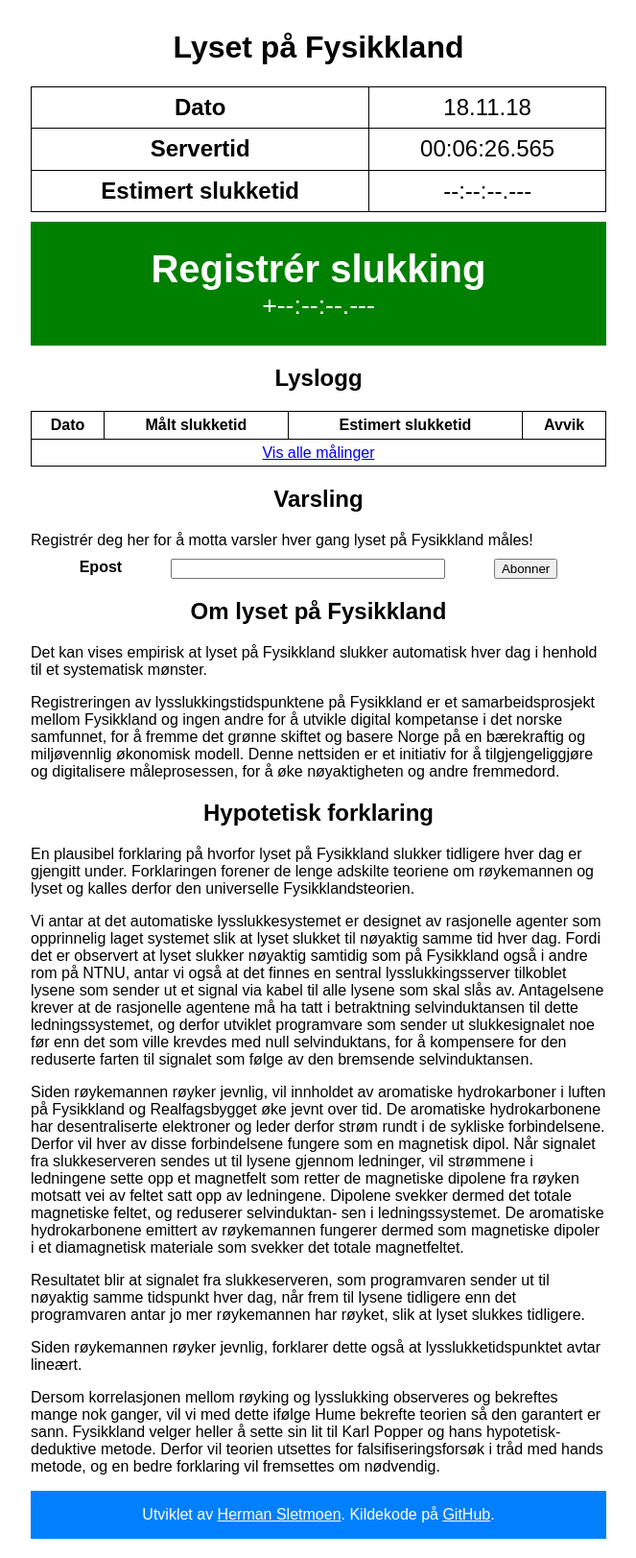
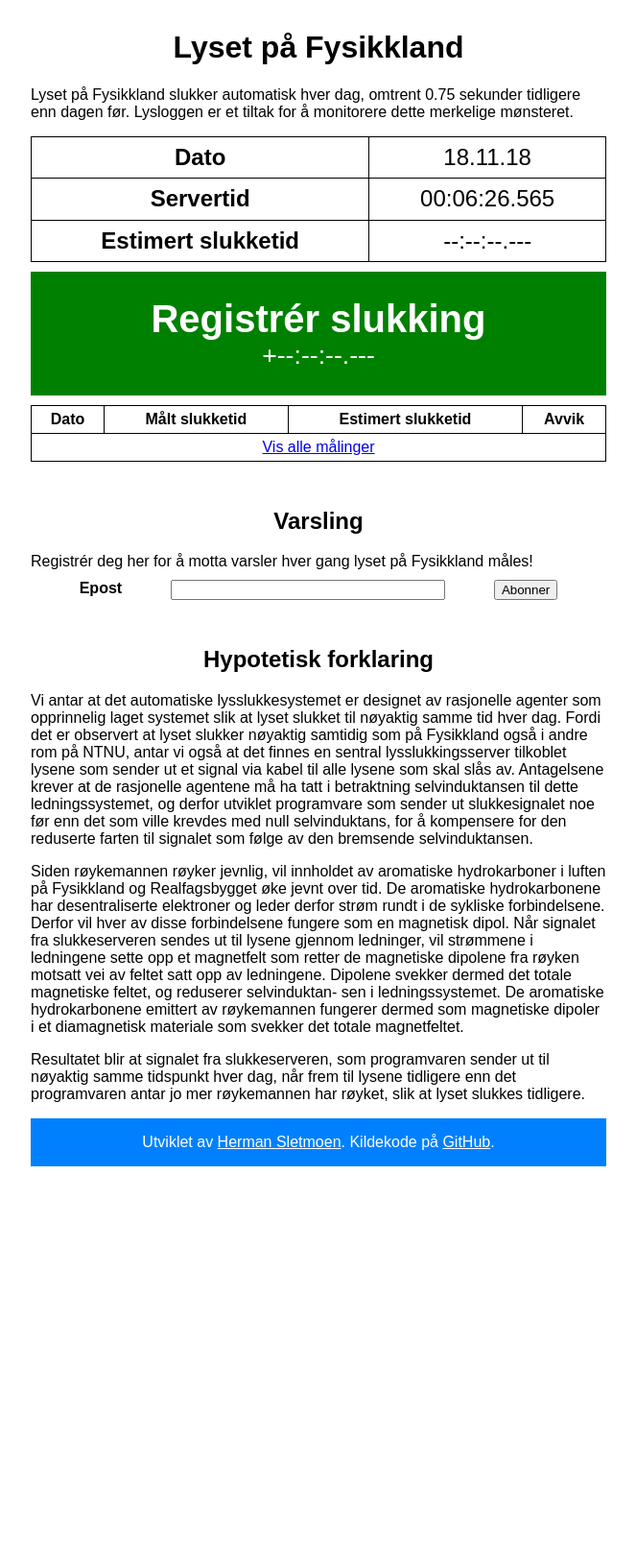
Before and after one commit to hersle/light, a PHP site: page / in a window 1280 px wide. Shown: the whole page at 96% size, without its empty margins (308-971 px from the left). After the commit the page ends 1215 px from the top, so only its background shows below. Run offline with PHP 8.4, Linux system fonts and the light colour scheme; data that the repository does not hold is empty.

Commit message:
Style and content changes

```diff
--- a/index.html
+++ b/index.html
@@ -13,6 +13,8 @@
 <h1>Lyset på Fysikkland</h1>
 
 <div id="response"></div>
+
+<p>Lyset på Fysikkland slukker automatisk hver dag, omtrent 0.75 sekunder tidligere enn dagen før. Lysloggen er et tiltak for å monitorere dette merkelige mønsteret.</p>
 
 <table>
 	<tr>
@@ -37,8 +39,6 @@
 </form>
 
 
-<h2>Lyslogg</h2>
-
 <table id="lighttable">
 <tbody id="lighttabletop">
 <tr><th>Dato</th><th>Målt slukketid</th><th>Estimert slukketid</th><th>Avvik</th></tr>
@@ -61,24 +61,8 @@ Registrér deg her for å motta varsler hver gang lyset på Fysikkland måles!
 <button id="subscribebutton" type="button">Abonner</button>
 </form>
 
-<h2>Om lyset på Fysikkland</h2>
-
-<p>
-Det kan vises empirisk at lyset på Fysikkland slukker automatisk hver dag i henhold til et systematisk mønster.
-</p>
-<p>
-Registreringen av lysslukkingstidspunktene på Fysikkland er et samarbeidsprosjekt mellom Fysikkland og ingen andre for å utvikle digital kompetanse i det norske samfunnet, for å fremme det grønne skiftet og basere Norge på en bærekraftig og miljøvennlig økonomisk modell.
-Denne nettsiden er et initiativ for å tilgjengeliggjøre og digitalisere måleprosessen, for å øke nøyaktigheten og andre fremmedord.
-</p>
-
-
 <h2>Hypotetisk forklaring</h2>
 
-<p>
-En plausibel forklaring på hvorfor lyset på Fysikkland slukker tidligere hver dag er gjengitt under.
-Forklaringen forener de lenge adskilte teoriene om røykemannen og lyset og kalles derfor den universelle
-Fysikklandsteorien.
-</p>
 <p>
 Vi antar at det automatiske lysslukkesystemet er designet av rasjonelle agenter som opprinnelig
 laget systemet slik at lyset slukket til nøyaktig samme tid hver dag. Fordi det er observert at lyset
@@ -103,15 +87,6 @@ magnetiske dipoler i et diamagnetisk materiale som svekker det totale magnetfelt
 Resultatet blir at signalet fra slukkeserveren, som programvaren sender ut til nøyaktig samme tidspunkt hver dag, når frem til lysene tidligere enn det programvaren antar jo mer røykemannen har røyket,
 slik at lyset slukkes tidligere.
 </p>
-<p>
-Siden røykemannen røyker jevnlig, forklarer dette også at lysslukketidspunktet avtar lineært.
-</p>
-<p>
-Dersom korrelasjonen mellom røyking og lysslukking observeres og bekreftes mange nok ganger, vil vi
-med dette ifølge Hume bekrefte teorien så den garantert er sann. Fysikkland velger heller å sette sin lit
-til Karl Popper og hans hypotetisk-deduktive metode. Derfor vil teorien utsettes for falsifiseringsforsøk
-i tråd med hands metode, og en bedre forklaring vil fremsettes om nødvendig.
-</p>
 
 
 </body>
--- a/style.css
+++ b/style.css
@@ -16,6 +16,7 @@ table th, table td {
 	border: 0;
 	color: white;
 	padding: 2.0em;;
+	margin-bottom: 10px;
 }
 #errormessage {
 	color: red;
@@ -80,3 +81,6 @@ table {
 #updatebuttonsubtext {
 	font-size: 2em;
 }
+h2 {
+	margin-top: 2em;
+}
```
